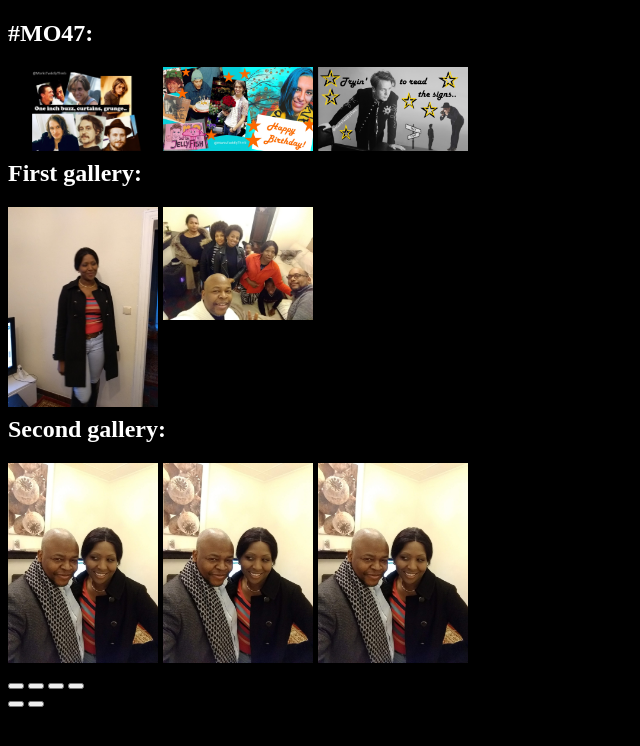
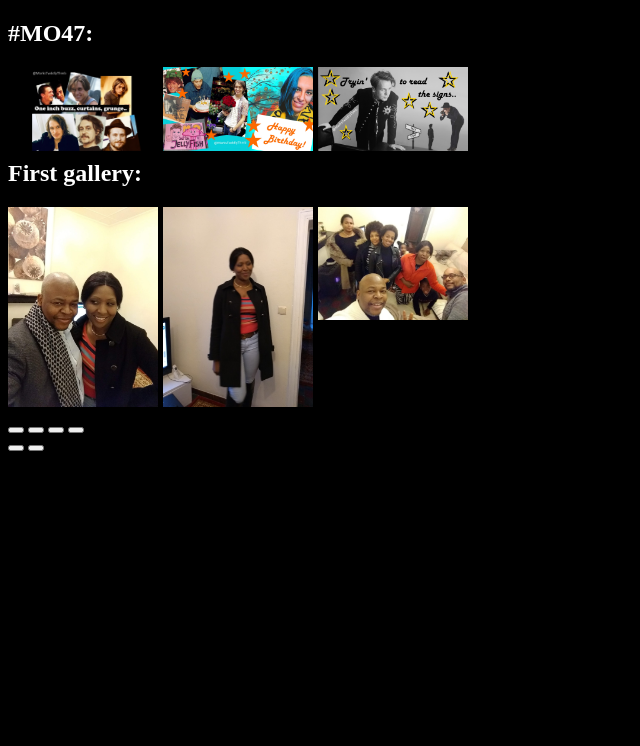
Before and after one commit to ukrene/gallery101, a plain HTML site: page index.html in a window 1280 px wide. Shown: the whole page, without its empty margins (0-640 px from the left). Drawn offline with Linux system fonts and the light colour scheme; some packages are replaced by stand-ins of ours; a script that the page names is missing.

Commit message:
image optimised

```diff
--- a/index.html
+++ b/index.html
@@ -49,15 +49,23 @@
   <div class="my-gallery" itemscope itemtype="http://schema.org/ImageGallery">
 
     <figure itemprop="associatedMedia" itemscope itemtype="http://schema.org/ImageObject">
-      <a href="images/jj4.jpg" itemprop="contentUrl" data-size="1024x1024">
+      <a href="images/jj3.jpg" itemprop="contentUrl" data-size="720x980">
+          <img src="images/jj3.jpg" itemprop="thumbnail" alt="Image description" />
+      </a>
+                                          <figcaption itemprop="caption description">Image caption  1</figcaption>
+
+    </figure>
+<figure itemprop="associatedMedia" itemscope itemtype="http://schema.org/ImageObject">
+      <a href="images/jj4.jpg" itemprop="contentUrl" data-size="720x980">
           <img src="images/jj4.jpg" itemprop="thumbnail" alt="Image description" />
       </a>
                                           <figcaption itemprop="caption description">Image caption  1</figcaption>
 
     </figure>
 
+
     <figure itemprop="associatedMedia" itemscope itemtype="http://schema.org/ImageObject">
-      <a href="images/familyphoto.jpg" itemprop="contentUrl" data-size="964x1024">
+      <a href="images/familyphoto.jpg" itemprop="contentUrl" data-size="1620x1080">
           <img src="images/familyphoto.jpg" itemprop="thumbnail" alt="Image description" />
       </a>
       <figcaption itemprop="caption description">Image caption 2</figcaption>
@@ -67,33 +75,6 @@
 
   </div>
 
-<h2>Second gallery:</h2>
-
-  <div class="my-gallery" itemscope itemtype="http://schema.org/ImageGallery">
-
-
-    <figure itemprop="associatedMedia" itemscope itemtype="http://schema.org/ImageObject">
-      <a href="images/jj3.jpg" itemprop="contentUrl" data-size="964x1024">
-          <img src="images/jj3.jpg" itemprop="thumbnail" alt="Image description" />
-      </a>
-      <figcaption itemprop="caption description">Image caption 2.1</figcaption>
-    </figure>
-
-    <figure itemprop="associatedMedia" itemscope itemtype="http://schema.org/ImageObject">
-      <a href="images/jj3.jpg" itemprop="contentUrl" data-size="964x1024">
-          <img src="images/jj3.jpg" itemprop="thumbnail" alt="Image description" />
-      </a>
-      <figcaption itemprop="caption description">Image caption 2.1</figcaption>
-    </figure>
-
-    <figure itemprop="associatedMedia" itemscope itemtype="http://schema.org/ImageObject">
-      <a href="images/jj3.jpg" itemprop="contentUrl" data-size="964x1024">
-          <img src="images/jj3.jpg" itemprop="thumbnail" alt="Image description" />
-      </a>
-      <figcaption itemprop="caption description">Image caption 2.1</figcaption>
-    </figure>
-
-  </div>
 
 
 <!-- Root element of PhotoSwipe. Must have class pswp. -->
```
